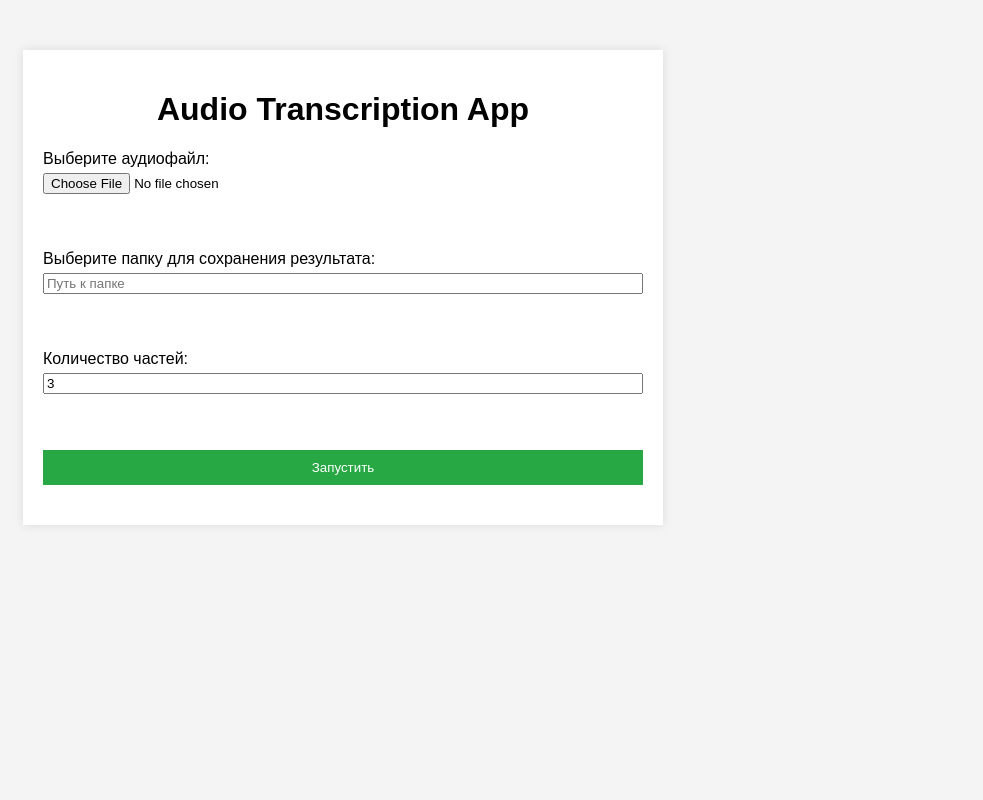
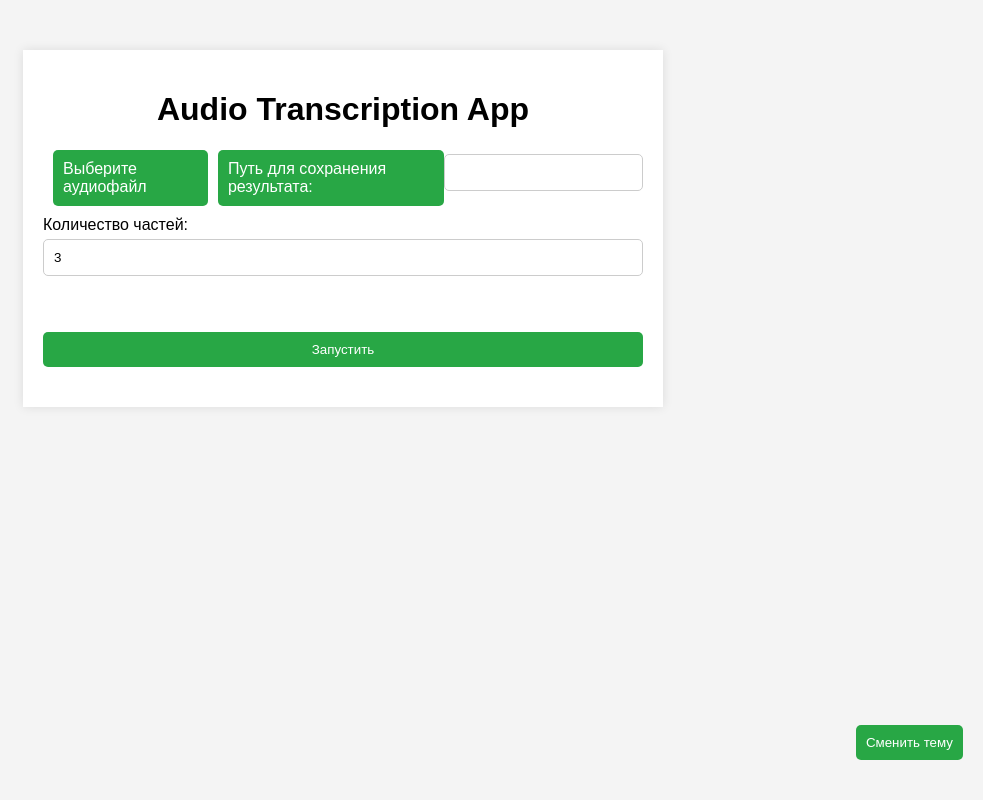
Before and after one commit to kukuvs/transcrib_AI_local, a Flask app: page / in a window 1280 px wide. Shown: the whole page, without its empty margins (297-1280 px from the left). Run offline with Flask 3, Linux system fonts and the light colour scheme.

Commit message:
Добавление немного стиля и удобства

```diff
--- a/src/veu/App.py
+++ b/src/veu/App.py
@@ -1,6 +1,8 @@
+import os
+import shutil
+import logging
 from flask import Flask, request, render_template, jsonify
 from werkzeug.utils import secure_filename
-import os
 from ..main import process_audio_files
 import threading
 
@@ -37,8 +39,23 @@ def upload_file():
     def process_and_update_progress():
         global progress
         progress[0] = 0
-        full_recognized_text = process_audio_files(file_path, output_dir, split_parts, lambda i, total: progress.__setitem__(0, i * 100 // total))
-        progress[0] = 100
+        try:
+            # Обработка аудиофайлов
+            full_recognized_text = process_audio_files(file_path, output_dir, split_parts, lambda i, total: progress.__setitem__(0, i * 100 // total))
+            progress[0] = 100
+        except Exception as e:
+            logging.error(f"Processing error: {e}")
+            progress[0] = -1  # Отметить ошибку
+
+        # Удаление исходного файла после обработки
+        try:
+            if os.path.exists(file_path):
+                os.remove(file_path)
+                logging.info(f"Audio file removed: {file_path}")
+            else:
+                logging.warning(f"Audio file not found for removal: {file_path}")
+        except Exception as e:
+            logging.error(f"Error removing audio file: {file_path}. Error: {e}")
 
     thread = threading.Thread(target=process_and_update_progress)
     thread.start()
--- a/src/veu/static/app.js
+++ b/src/veu/static/app.js
@@ -56,3 +56,17 @@ function checkProgress() {
 
 	xhr.send()
 }
+
+document.getElementById('theme-toggle').addEventListener('click', function () {
+	document.body.classList.toggle('dark-theme')
+})
+
+document
+	.getElementById('file-input')
+	.addEventListener('change', function (event) {
+		var fileName =
+			event.target.files.length > 0
+				? event.target.files[0].name
+				: 'Выберите аудиофайл'
+		document.getElementById('file-label').textContent = fileName
+	})
--- a/src/veu/static/styles.css
+++ b/src/veu/static/styles.css
@@ -3,6 +3,12 @@ body {
     background-color: #f4f4f4;
     margin: 0;
     padding: 0;
+    transition: background-color 0.3s, color 0.3s;
+}
+
+body.dark-theme {
+    background-color: #333;
+    color: #fff;
 }
 
 .container {
@@ -11,6 +17,12 @@ body {
     background-color: #fff;
     padding: 20px;
     box-shadow: 0 0 10px rgba(0,0,0,0.1);
+    transition: background-color 0.3s, color 0.3s;
+}
+
+body.dark-theme .container {
+    background-color: #444;
+    color: #fff;
 }
 
 h1 {
@@ -28,14 +40,24 @@ label {
 
 input, button {
     margin-bottom: 20px;
+    padding: 10px;
+    border: 1px solid #ccc;
+    border-radius: 5px;
+    transition: border-color 0.3s;
+}
+
+body.dark-theme input, body.dark-theme button {
+    background-color: #555;
+    color: #fff;
+    border-color: #777;
 }
 
 button {
-    padding: 10px;
     background-color: #28a745;
     color: white;
     border: none;
     cursor: pointer;
+    transition: background-color 0.3s;
 }
 
 button:hover {
@@ -50,3 +72,54 @@ button:hover {
 progress {
     width: 100%;
 }
+
+#theme-toggle {
+    position: fixed;
+    bottom: 20px;
+    right: 20px;
+    padding: 10px;
+    background-color: #28a745;
+    color: white;
+    border: none;
+    border-radius: 5px;
+    cursor: pointer;
+    transition: background-color 0.3s;
+}
+
+#theme-toggle:hover {
+    background-color: #218838;
+}
+
+#file-labels {
+    display: flex;
+    align-items: center;
+}
+
+#file-labels label {
+    margin-left: 10px;
+}
+
+#file-input, #output-file-input {
+    display: none;
+}
+
+#file-label, #output-file-label {
+    display: inline-block;
+    padding: 10px;
+    background-color: #28a745;
+    color: white;
+    border: none;
+    border-radius: 5px;
+    cursor: pointer;
+    transition: background-color 0.3s;
+    margin-bottom: 10px;
+}
+
+#file-label:hover, #output-file-label:hover {
+    background-color: #218838;
+}
+
+#file-label {
+    background-color: #28a745;
+    color: white;
+}
--- a/src/veu/templates/index.html
+++ b/src/veu/templates/index.html
@@ -11,11 +11,12 @@
         <h1>Audio Transcription App</h1>
 
         <form id="upload-form">
-            <label for="file">Выберите аудиофайл:</label>
-            <input type="file" id="file" name="file" accept="audio/*" required><br><br>
-
-            <label for="output_dir">Выберите папку для сохранения результата:</label>
-            <input type="text" id="output_dir" name="output_dir" placeholder="Путь к папке" required><br><br>
+            <div id="file-labels">
+                <label id="file-label" for="file-input">Выберите аудиофайл</label>
+                <input type="file" id="file-input" name="file" accept="audio/*" required>
+                <label id="output-file-label" for="output-dir-input">Путь для сохранения результата:</label>
+                <input type="text" id="output-dir-input" name="output_dir" required>
+            </div>
 
             <label for="split_parts">Количество частей:</label>
             <input type="number" id="split_parts" name="split_parts" min="1" max="10" value="3"><br><br>
@@ -31,6 +32,8 @@
 
         <div id="message"></div>
 
+        <button id="theme-toggle">Сменить тему</button>
+
         <script src="/static/app.js"></script>
     </div>
 </body>
```
Also changed, not shown: src/main.py (+22 -3 lines), 1 other file.
